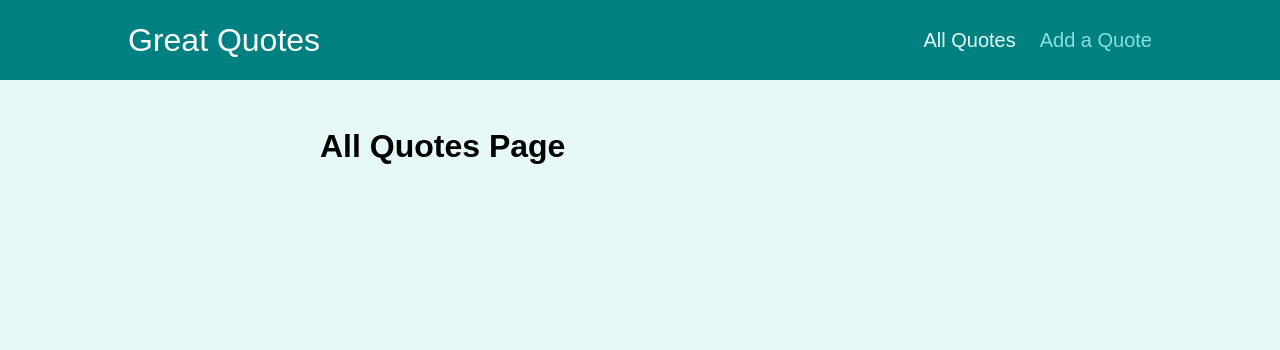
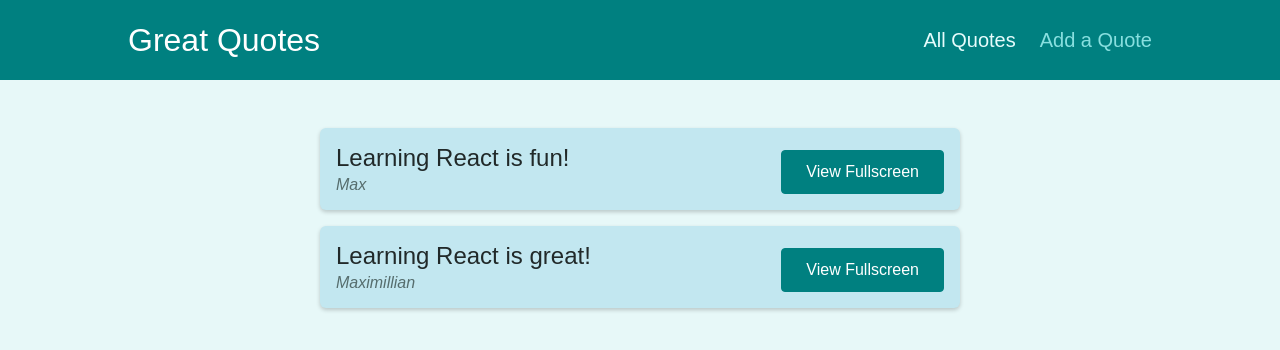
Before and after one commit to elughsmanuel/great-quotes, a React (Create React App) app: page /quotes in a window 1280 px wide. Shown: the top 350 px of the page. Built offline with nearby package versions, Linux system fonts and the light colour scheme.

Commit message:
Quotes list and add new quote

```diff
--- a/src/pages/AllQuotes.js
+++ b/src/pages/AllQuotes.js
@@ -1,5 +1,12 @@
+import QuoteList from '../components/quotes/QuoteList';
+
+const DUMMY_QUOTES = [
+  { id: 'q1', author: 'Max', text: 'Learning React is fun!'},
+  { id: 'q2', author: 'Maximillian', text: 'Learning React is great!'}
+];
+
 const AllQuotes = () => {
-  return <h1>All Quotes Page</h1>
+  return <QuoteList quotes={DUMMY_QUOTES} />
 };
 
 export default AllQuotes;
--- a/src/pages/NewQuote.js
+++ b/src/pages/NewQuote.js
@@ -1,5 +1,12 @@
+import QuoteForm from '../components/quotes/QuoteForm';
 const NewQuote = () => {
-  return <h1>New Quote Page</h1>
+  const addQuoteHandler = (quoteData) => {
+    console.log(quoteData);
+  };
+
+  return (
+    <QuoteForm onAddQuote={addQuoteHandler} />
+  );
 };
 
 export default NewQuote;
```
Also changed, not shown: 1 other file (tests, documents, lock files or other folders).
